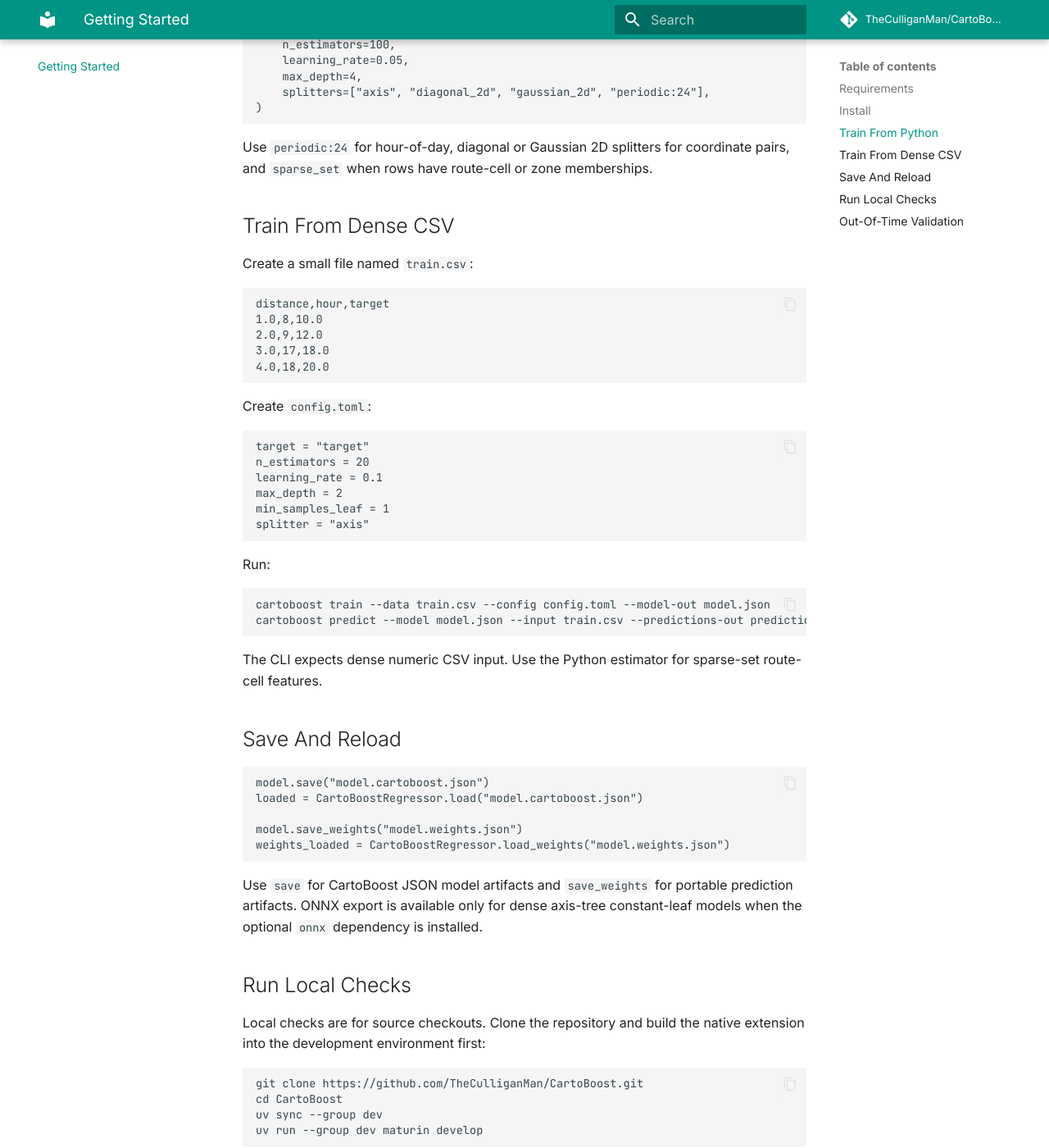
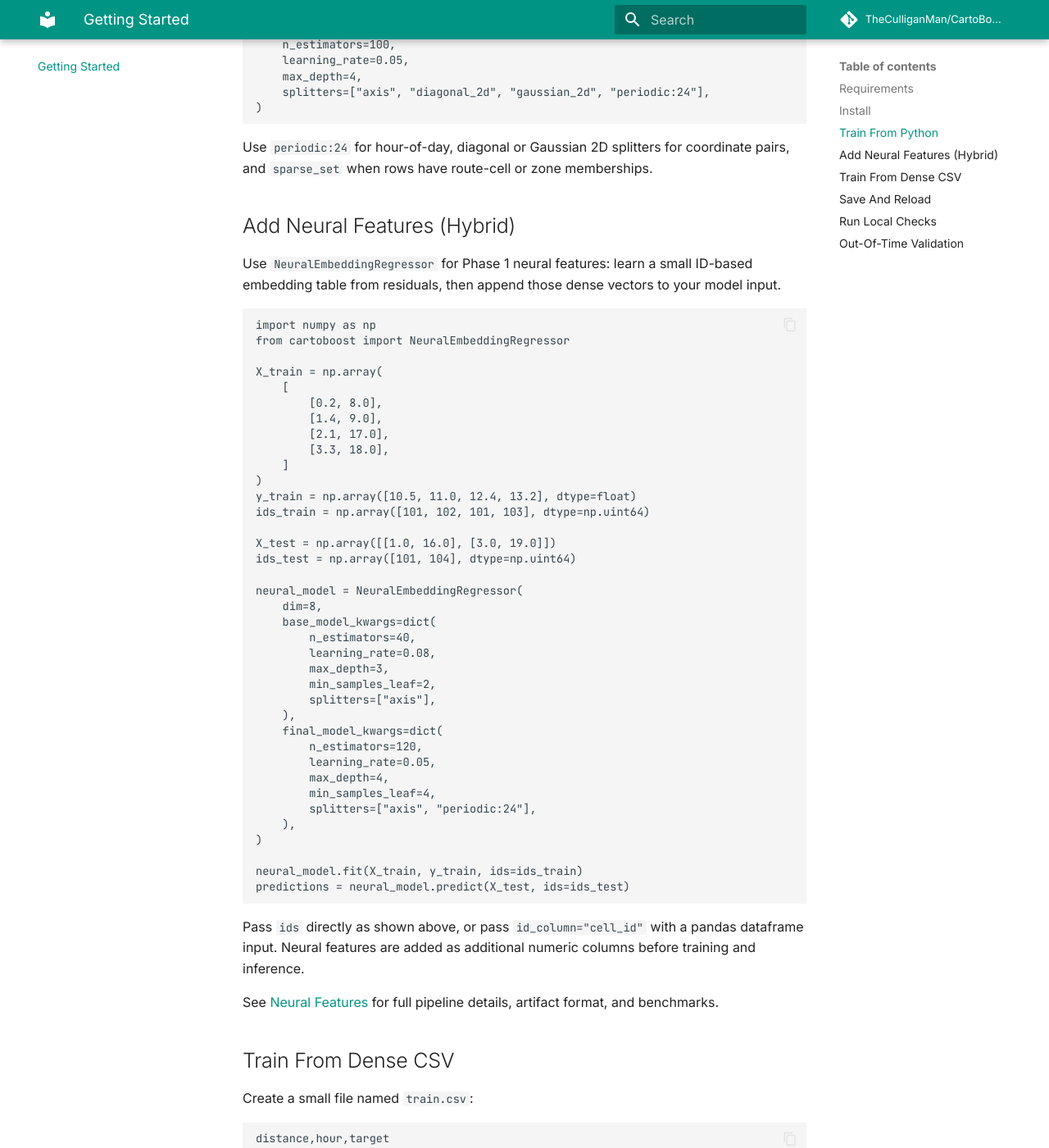
Before and after one commit to albrmar/cartoboost, an MkDocs documentation site: the page built from docs/getting-started.md, in a window 1280 px wide and 1400 px high, scrolled down 1183 px. Shown: the whole window at 82% size. Built offline with MkDocs 1.6.1 and Material for MkDocs 9.7.7, drawn with Linux system fonts in a browser that asks for light colours; comment, search, counter and statistics services are not loaded.

````diff
--- a/docs/getting-started.md
+++ b/docs/getting-started.md
@@ -58,6 +58,58 @@
 Use `periodic:24` for hour-of-day, diagonal or Gaussian 2D splitters for
 coordinate pairs, and `sparse_set` when rows have route-cell or zone
 memberships.
+
+## Add Neural Features (Hybrid)
+
+Use `NeuralEmbeddingRegressor` for Phase 1 neural features: learn a small ID-based
+embedding table from residuals, then append those dense vectors to your model input.
+
+```python
+import numpy as np
+from cartoboost import NeuralEmbeddingRegressor
+
+X_train = np.array(
+    [
+        [0.2, 8.0],
+        [1.4, 9.0],
+        [2.1, 17.0],
+        [3.3, 18.0],
+    ]
+)
+y_train = np.array([10.5, 11.0, 12.4, 13.2], dtype=float)
+ids_train = np.array([101, 102, 101, 103], dtype=np.uint64)
+
+X_test = np.array([[1.0, 16.0], [3.0, 19.0]])
+ids_test = np.array([101, 104], dtype=np.uint64)
+
+neural_model = NeuralEmbeddingRegressor(
+    dim=8,
+    base_model_kwargs=dict(
+        n_estimators=40,
+        learning_rate=0.08,
+        max_depth=3,
+        min_samples_leaf=2,
+        splitters=["axis"],
+    ),
+    final_model_kwargs=dict(
+        n_estimators=120,
+        learning_rate=0.05,
+        max_depth=4,
+        min_samples_leaf=4,
+        splitters=["axis", "periodic:24"],
+    ),
+)
+
+neural_model.fit(X_train, y_train, ids=ids_train)
+predictions = neural_model.predict(X_test, ids=ids_test)
+```
+
+Pass `ids` directly as shown above, or pass `id_column="cell_id"` with a pandas
+dataframe input. Neural features are added as additional numeric columns before
+training and inference.
+
+See [Neural Features](neural-features.md) for full pipeline details, artifact
+format, and benchmarks.
 
 ## Train From Dense CSV
 
````
Also changed, not shown: 1 other file.
